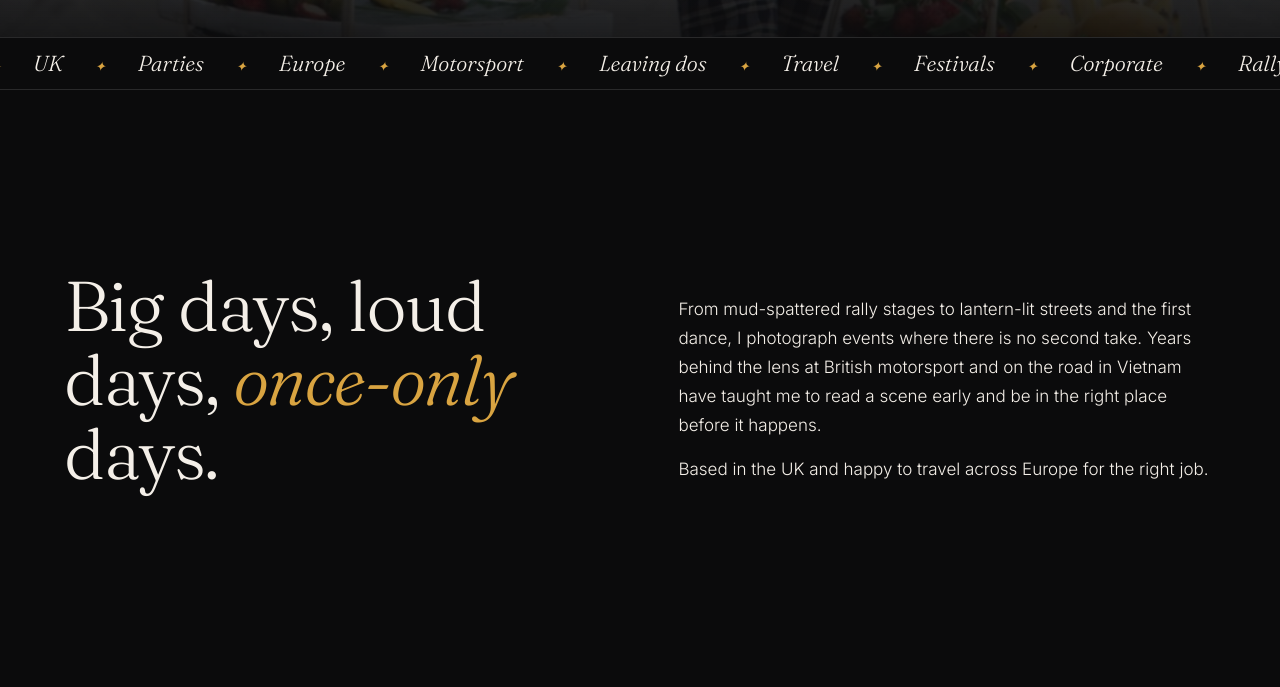
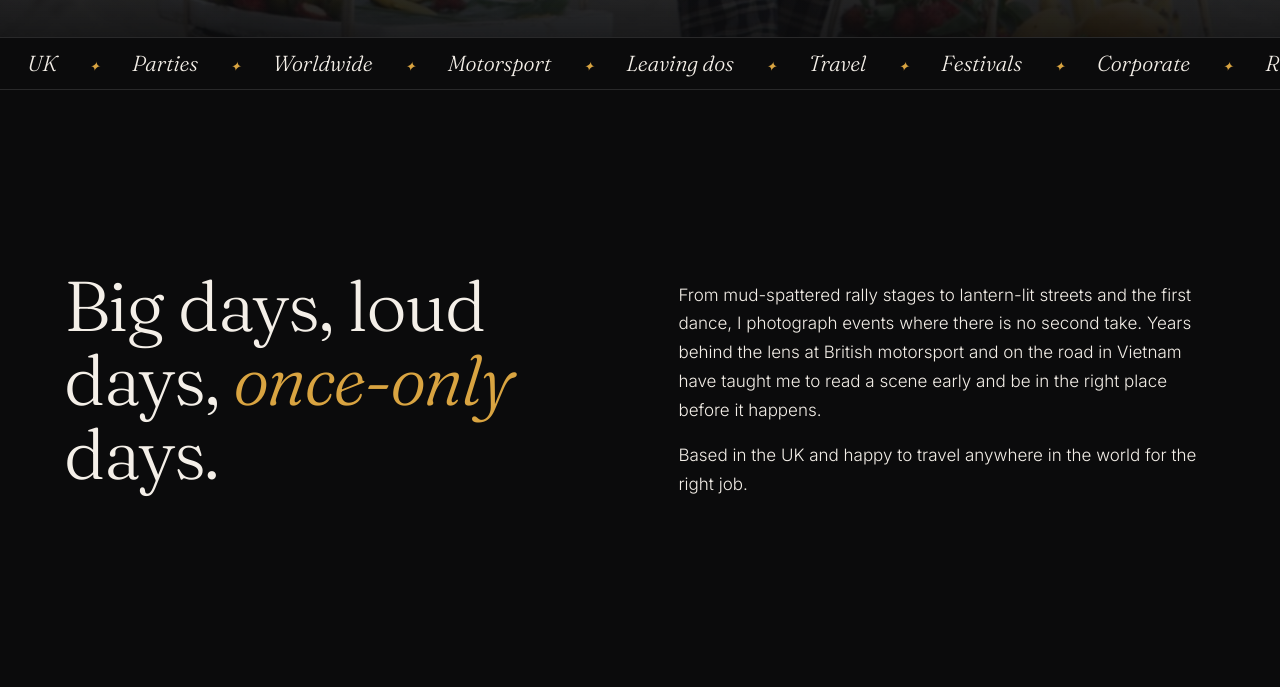
Before and after one commit to creaitive-innovaitive/World-Event-Photography, a plain HTML site: page index.html in a window 1280 px wide. Shown: the part 763-1450 px from the top of the page. Drawn offline with Linux system fonts and the light colour scheme; no server answers.

Commit message:
Replace remaining Europe wording with worldwide
Co-Authored-By: Claude Sonnet 5.5 <noreply@anthropic.com>

```diff
--- a/index.html
+++ b/index.html
@@ -62,8 +62,8 @@
 
 <div class="marquee" aria-hidden="true">
   <div class="track">
-    <span>Rally</span><span>Weddings</span><span>UK</span><span>Parties</span><span>Europe</span><span>Motorsport</span><span>Leaving dos</span><span>Travel</span><span>Festivals</span><span>Corporate</span>
-    <span>Rally</span><span>Weddings</span><span>UK</span><span>Parties</span><span>Europe</span><span>Motorsport</span><span>Leaving dos</span><span>Travel</span><span>Festivals</span><span>Corporate</span>
+    <span>Rally</span><span>Weddings</span><span>UK</span><span>Parties</span><span>Worldwide</span><span>Motorsport</span><span>Leaving dos</span><span>Travel</span><span>Festivals</span><span>Corporate</span>
+    <span>Rally</span><span>Weddings</span><span>UK</span><span>Parties</span><span>Worldwide</span><span>Motorsport</span><span>Leaving dos</span><span>Travel</span><span>Festivals</span><span>Corporate</span>
   </div>
 </div>
 
@@ -72,7 +72,7 @@
     <h2 class="reveal">Big days, loud days, <em>once-only</em> days.</h2>
     <div class="reveal">
       <p>From mud-spattered rally stages to lantern-lit streets and the first dance, I photograph events where there is no second take. Years behind the lens at British motorsport and on the road in Vietnam have taught me to read a scene early and be in the right place before it happens.</p>
-      <p>Based in the UK and happy to travel across Europe for the right job.</p>
+      <p>Based in the UK and happy to travel anywhere in the world for the right job.</p>
     </div>
   </div>
 </section>
@@ -130,8 +130,8 @@
       <h2>Real laughter, <em>unposed.</em></h2>
       <p>Weddings, engagement shoots, birthdays, leaving parties and corporate nights. I stay close and keep out of the way, so the pictures show how the day felt, not how it was arranged.</p>
       <ul class="ticks">
-        <li>Weddings and elopements across the UK and Europe, with destination shoots abroad on request</li>
-        <li>Couple and engagement sessions, in the UK, Europe or further afield</li>
+        <li>Weddings and elopements across the UK and around the world, with destination shoots abroad on request</li>
+        <li>Couple and engagement sessions, in the UK or anywhere in the world</li>
         <li>Birthdays, leaving parties, corporate and private events</li>
         <li>Preview gallery within 24 hours, full edit in days</li>
       </ul>
@@ -155,7 +155,7 @@
       </article>
       <article class="card hot reveal">
         <h3>Wedding</h3><p class="price"><small>from</small> <b data-gbp="900">£900</b></p>
-        <p>Full-day coverage from preparation to first dance, with UK travel included. European travel by arrangement.</p>
+        <p>Full-day coverage from preparation to first dance, with UK travel included. Travel beyond the UK by arrangement.</p>
         <ul><li>400+ edited images</li><li>Second-location option</li><li>Print-ready files</li></ul>
       </article>
       <article class="card reveal">
@@ -177,12 +177,12 @@
   <div class="wrap grid2">
     <div class="reveal">
       <p class="eyebrow">Where I shoot</p>
-      <h2>Based in the <em>UK.</em> Europe bookings available.</h2>
+      <h2>Based in the <em>UK.</em> Bookings available worldwide.</h2>
       <p>Get in touch to discuss your event, wherever it is.</p>
     </div>
     <ul class="places reveal">
       <li><b>United Kingdom</b><span>Based here now. Weddings, parties, motorsport and corporate events nationwide.</span></li>
-      <li><b>Europe</b><span>Bookings available. Destination weddings and race weekends, get in touch to discuss.</span></li>
+      <li><b>Overseas</b><span>Bookings available. Destination weddings and race weekends, anywhere in the world. Get in touch to discuss.</span></li>
       <li><b>Worldwide</b><span>For accompanied travel shoots and special requirements. I travel with you, wherever the trip takes you.</span></li>
     </ul>
   </div>
```
